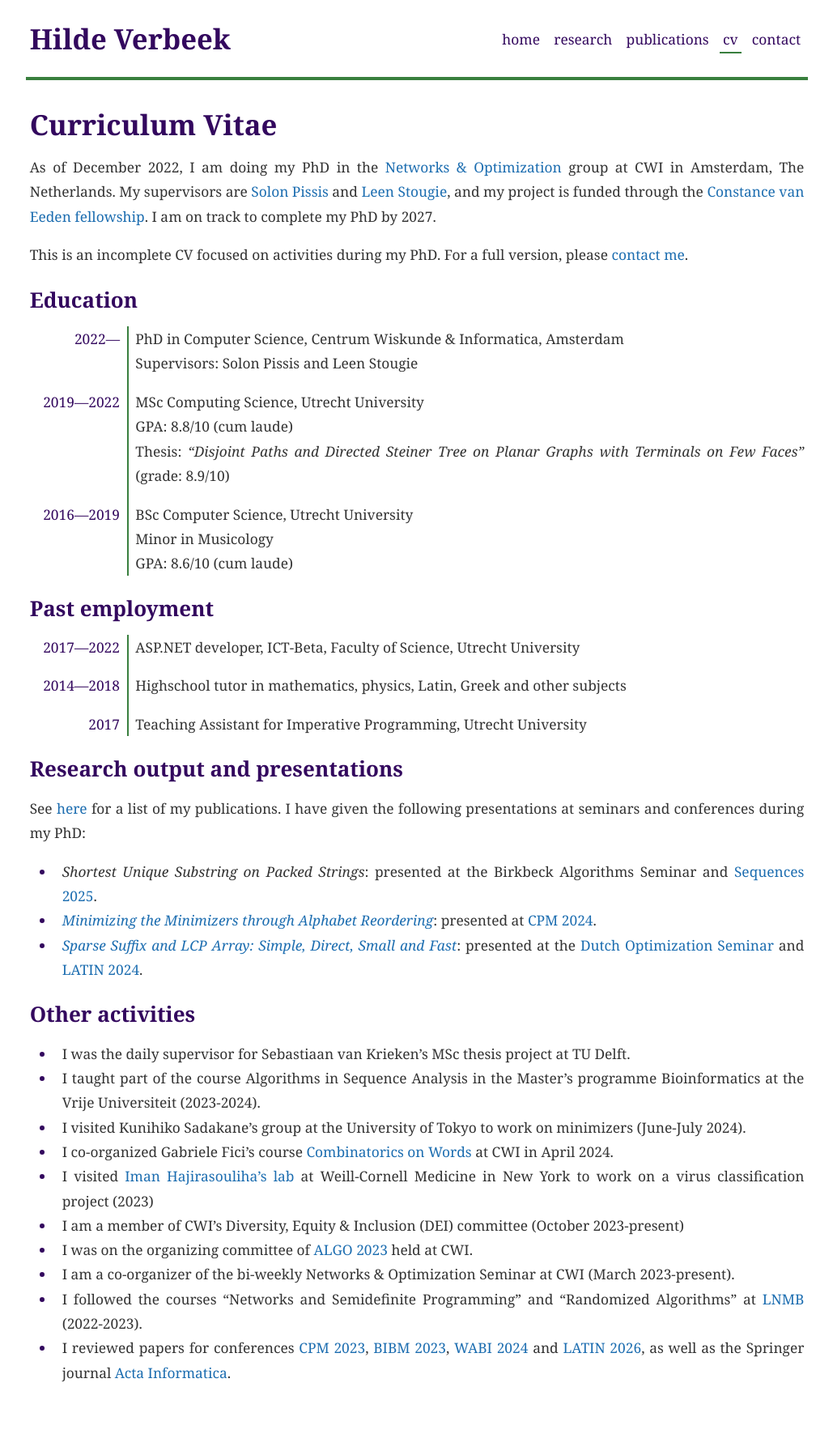
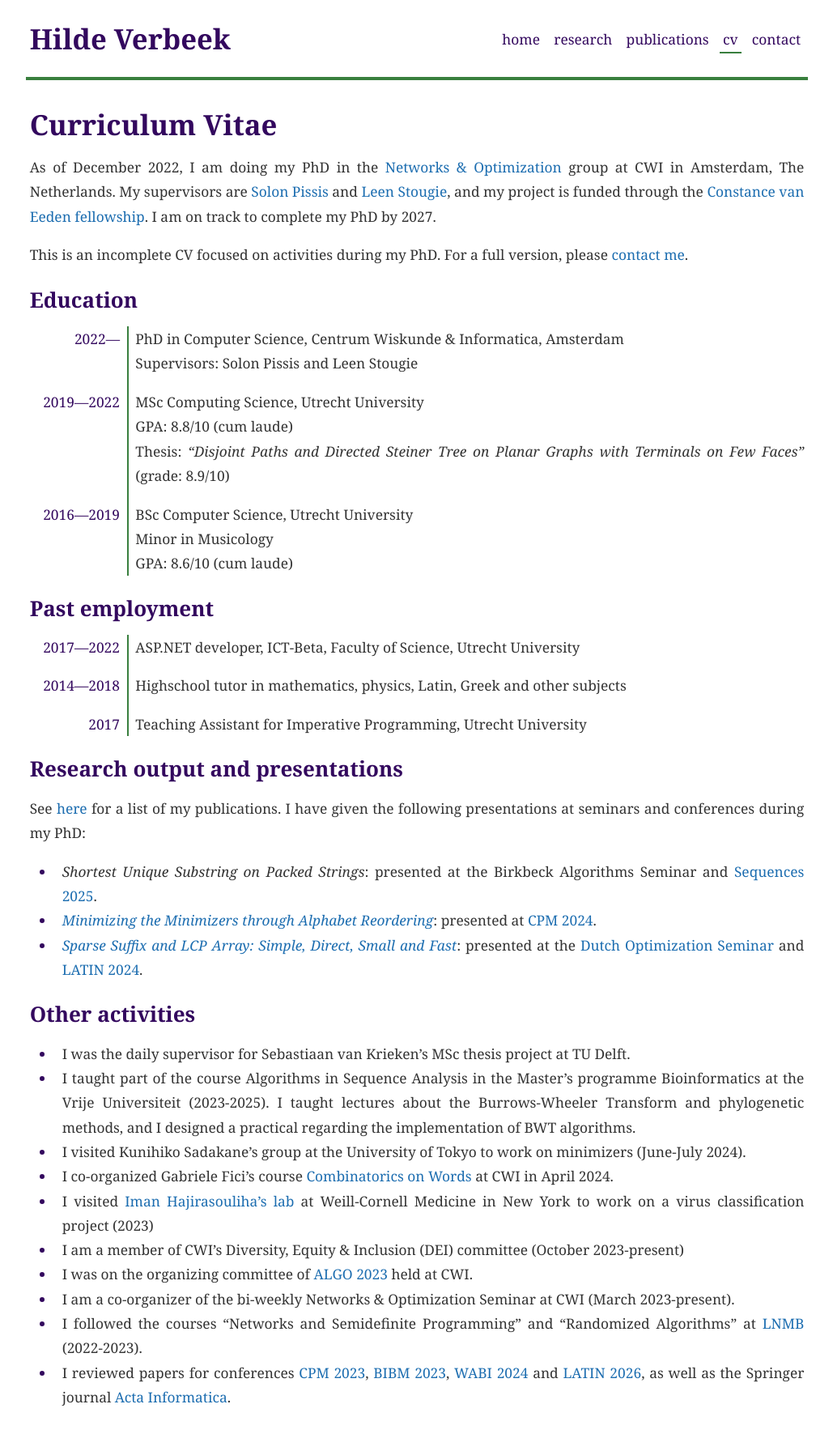
Before and after one commit to arfie/arfie.github.io, a Jekyll site: the page built from cv.html, in a window 1280 px wide. Shown: the whole page at 81% size, without its empty margins (125-1154 px from the left). Built offline with Jekyll 4.4.1, drawn with Linux system fonts in a browser that asks for light colours; before the commit the page ends 1762 px from its top, so only the background shows below that.

Commit message:
Update ASA teaching

```diff
--- a/cv.html
+++ b/cv.html
@@ -65,7 +65,7 @@ permalink: /cv/
 <h2>Other activities</h2>
 <ul>
     <li>I was the daily supervisor for Sebastiaan van Krieken&rsquo;s MSc thesis project at TU Delft.</li>
-    <li>I taught part of the course Algorithms in Sequence Analysis in the Master&rsquo;s programme Bioinformatics at the Vrije Universiteit (2023-2024).</li>
+    <li>I taught part of the course Algorithms in Sequence Analysis in the Master&rsquo;s programme Bioinformatics at the Vrije Universiteit (2023-2025). I taught lectures about the Burrows-Wheeler Transform and phylogenetic methods, and I designed a practical regarding the implementation of BWT algorithms.</li>
     <li>I visited Kunihiko Sadakane&rsquo;s group at the University of Tokyo to work on minimizers (June-July 2024).</li>
     <li>I co-organized Gabriele Fici&rsquo;s course <a href="https://cow-amsterdam.github.io/" target="_blank">Combinatorics on Words</a> at CWI in April 2024.</li>
     <li>I visited <a href="https://physiology.med.cornell.edu/faculty/hajirasouliha/lab/index.html" target="_blank">Iman Hajirasouliha&rsquo;s lab</a> at Weill-Cornell Medicine in New York to work on a virus classification project (2023)</li>
```
